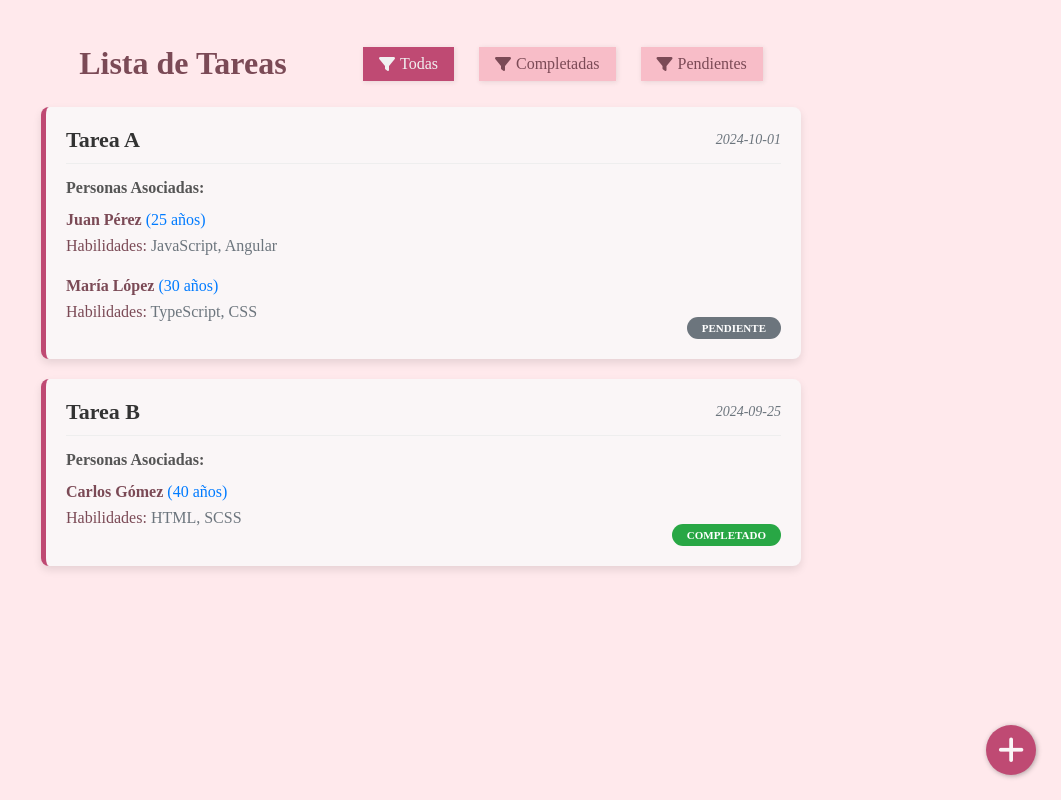
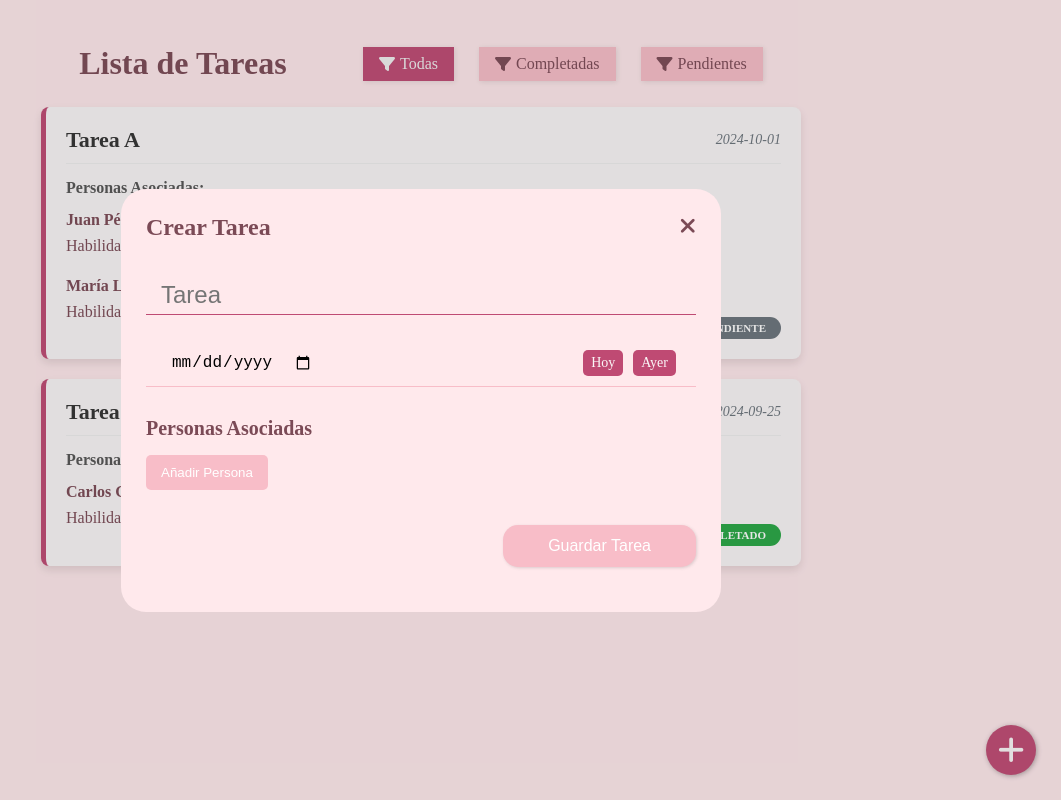
Before and after one commit to jcvillacob/velaioTest, an Angular app: page / in a window 1280 px wide. Shown: the whole page, without its empty margins (219-1280 px from the left). Built offline with nearby package versions, Linux system fonts and the light colour scheme.

Commit message:
feature: create task form

```diff
--- a/src/app/app.module.ts
+++ b/src/app/app.module.ts
@@ -6,6 +6,7 @@ import { AppComponent } from './app.component';
 import { TasksComponent } from './components/tasks/tasks.component';
 import { FilterButtonComponent } from "./shared/filter-button/filter-button.component";
 import { CreateTaskComponent } from './components/create-task/create-task.component';
+import { ReactiveFormsModule } from '@angular/forms';
 
 @NgModule({
   declarations: [
@@ -16,7 +17,8 @@ import { CreateTaskComponent } from './components/create-task/create-task.compon
   imports: [
     BrowserModule,
     AppRoutingModule,
-    FilterButtonComponent
+    FilterButtonComponent,
+    ReactiveFormsModule
 ],
   providers: [],
   bootstrap: [AppComponent]
--- a/src/app/components/create-task/create-task.component.html
+++ b/src/app/components/create-task/create-task.component.html
@@ -3,5 +3,69 @@
 </div>
 
 <div class="create-content" [class.create-content--active]="modal" (click)="closeModal()">
+  <div class="create-content__card" (click)="$event.stopPropagation()">
+    <div class="create-content__header">
+      <h5 class="create-content__title">Crear Tarea</h5>
+      <div class="create-content__close" (click)="closeModal()">
+        <i class="fa-solid fa-xmark"></i>
+      </div>
+    </div>
 
+    <form [formGroup]="taskForm" (ngSubmit)="onSubmit()" class="create-content__form">
+
+      <!-- Campo para el título de la tarea -->
+      <div class="form__title">
+        <input type="text" placeholder="Tarea" formControlName="title">
+      </div>
+
+      <!-- Campo para la fecha -->
+      <div class="form__date">
+        <div class="date__date">
+          <input type="date" name="fecha" formControlName="fecha">
+          <div class="date__spec">
+            <div class="date__today" (click)="setTodayDate()">Hoy</div>
+            <div class="date__today" (click)="setYesterdayDate()">Ayer</div>
+          </div>
+        </div>
+      </div>
+
+      <!-- Personas Asociadas -->
+      <div class="form__people">
+        <h4>Personas Asociadas</h4>
+        <div *ngFor="let person of people.controls; let i = index" [formGroupName]="i" class="person">
+
+          <div class="person__header">
+            <h5>Persona {{ i + 1 }}</h5>
+            <button type="button" (click)="removePerson(i)" class="btn-remove-person">Eliminar Persona</button>
+          </div>
+
+          <div class="person__field">
+            <input type="text" placeholder="Nombre" formControlName="name">
+          </div>
+
+          <div class="person__field">
+            <input type="number" placeholder="Edad" formControlName="age">
+          </div>
+
+          <!-- Habilidades de la persona -->
+          <div class="person__skills">
+            <h5>Habilidades</h5>
+            <div *ngFor="let skill of getSkills(i).controls; let j = index" class="skill">
+              <input type="text" [formControlName]="j" placeholder="Habilidad">
+              <button type="button" (click)="removeSkill(i, j)" class="btn-remove-skill">Eliminar Habilidad</button>
+            </div>
+            <button type="button" (click)="addSkill(i)" class="btn-add-skill">Añadir Habilidad</button>
+          </div>
+
+        </div>
+
+        <button type="button" (click)="addPerson()" class="btn-add-person">Añadir Persona</button>
+      </div>
+
+      <!-- Botón para enviar el formulario -->
+      <div class="form__buttons">
+        <button type="submit" class="buttons__guardar" [disabled]="taskForm.invalid">Guardar Tarea</button>
+      </div>
+    </form>
+  </div>
 </div>
--- a/src/app/components/create-task/create-task.component.scss
+++ b/src/app/components/create-task/create-task.component.scss
@@ -32,6 +32,236 @@
   background-color: rgba(53, 53, 53, 0.123);
 
   &.create-content--active {
-    display: block;
+    display: flex;
+    justify-content: center;
+    align-items: center;
+  }
+
+  &__card {
+    background-color: var(--px-bg);
+    min-width: 300px;
+    max-width: 600px;
+    width: 100%;
+    margin: 0 15px;
+    border-radius: 25px;
+    padding: 25px;
+  }
+
+  &__header {
+    display: flex;
+    justify-content: space-between;
+    align-items: center;
+    & h5 {
+      font-size: 24px;
+    }
+
+    & div {
+      font-size: 22px;
+      cursor: pointer;
+      transition: scale 0.3s;
+      &:hover {
+        scale: 1.1;
+      }
+    }
+  }
+
+  &__form {
+    width: 100%;
+    margin-top: 35px;
+
+    & .form__title {
+      width: 100%;
+      & input {
+        width: 100%;
+        border: none;
+        border-bottom: 1px solid var(--px-dark);
+        padding: 5px 15px;
+        font-size: 24px;
+        color: var(--px-theme-2);
+        background-color: var(--px-bg);
+        font-weight: 400;
+        &:focus {
+          outline: none;
+          border-bottom: 2px solid var(--px-theme-2);
+        }
+      }
+    }
+
+    & .form__date {
+      width: 100%;
+      display: flex;
+      padding: 10px;
+      padding-left: 25px;
+      margin-top: 25px;
+      border-bottom: 1px solid var(--px-theme);
+      & input {
+        font-size: 16px;
+        border: none;
+        background-color: transparent;
+        &:focus {
+          outline: none;
+        }
+      }
+      &:focus {
+        border-bottom: 2px solid var(--px-theme-2);
+      }
+      & .date__date {
+        display: flex;
+        justify-content: space-between;
+        align-items: center;
+        width: 100%;
+        & .date__spec {
+          display: flex;
+          & .date__today {
+            margin-right: 10px;
+            padding: 5px 8px;
+            background-color: var(--px-dark);
+            color: var(--px-white);
+            border-radius: 5px;
+            font-size: 14px;
+            cursor: pointer;
+          }
+        }
+      }
+    }
+
+    & .form__people {
+      margin-top: 30px;
+
+      & h4 {
+        font-size: 20px;
+        margin-bottom: 15px;
+      }
+
+      & .person {
+        border: 1px solid #ccc;
+        padding: 15px;
+        border-radius: 10px;
+        margin-bottom: 20px;
+
+        &__header {
+          display: flex;
+          justify-content: space-between;
+          align-items: center;
+          margin-bottom: 10px;
+
+          & h5 {
+            margin: 0;
+            font-size: 18px;
+          }
+
+          & .btn-remove-person {
+            background-color: #dc3545;
+            color: #fff;
+            border: none;
+            padding: 5px 10px;
+            border-radius: 5px;
+            cursor: pointer;
+            &:hover {
+              background-color: #c82333;
+            }
+          }
+        }
+
+        &__field {
+          margin-bottom: 10px;
+          & input {
+            width: 100%;
+            padding: 8px;
+            font-size: 16px;
+            border: 1px solid #ccc;
+            border-radius: 5px;
+            &:focus {
+              outline: none;
+              border-color: var(--px-theme-2);
+            }
+          }
+        }
+
+        &__skills {
+          & h5 {
+            font-size: 16px;
+            margin-bottom: 10px;
+          }
+
+          & .skill {
+            display: flex;
+            align-items: center;
+            margin-bottom: 10px;
+
+            & input {
+              flex: 1;
+              padding: 8px;
+              font-size: 16px;
+              border: 1px solid #ccc;
+              border-radius: 5px;
+              &:focus {
+                outline: none;
+                border-color: var(--px-theme-2);
+              }
+            }
+
+            & .btn-remove-skill {
+              background-color: #dc3545;
+              color: #fff;
+              border: none;
+              padding: 5px 10px;
+              border-radius: 5px;
+              margin-left: 10px;
+              cursor: pointer;
+              &:hover {
+                background-color: #c82333;
+              }
+            }
+          }
+
+          & .btn-add-skill {
+            background-color: var(--px-theme);
+            color: #fff;
+            border: none;
+            padding: 5px 10px;
+            border-radius: 5px;
+            cursor: pointer;
+            &:hover {
+              background-color: var(--px-theme-2);
+            }
+          }
+        }
+      }
+
+      & .btn-add-person {
+        background-color: var(--px-theme);
+        color: #fff;
+        border: none;
+        padding: 10px 15px;
+        border-radius: 5px;
+        cursor: pointer;
+        &:hover {
+          background-color: var(--px-theme-2);
+        }
+      }
+    }
+
+    & .form__buttons {
+      width: 100%;
+      display: flex;
+      justify-content: flex-end;
+      align-items: center;
+      margin: 35px 0 20px;
+      & .buttons__guardar {
+        padding: 12px 45px;
+        background-color: var(--px-theme);
+        color: #fff;
+        border-radius: 15px;
+        font-size: 16px;
+        font-weight: 500;
+        box-shadow: 1px 1px 3px rgba(110, 110, 110, 0.24);
+        border: none;
+        cursor: pointer;
+        &:hover {
+          background-color: var(--px-theme-2);
+        }
+      }
+    }
   }
 }
--- a/src/app/components/create-task/create-task.component.ts
+++ b/src/app/components/create-task/create-task.component.ts
@@ -1,4 +1,5 @@
 import { Component } from '@angular/core';
+import { FormArray, FormBuilder, FormGroup, Validators } from '@angular/forms';
 
 @Component({
   selector: 'app-create-task',
@@ -6,7 +7,47 @@ import { Component } from '@angular/core';
   styleUrls: ['./create-task.component.scss']
 })
 export class CreateTaskComponent {
-  modal: boolean = false;
+  modal: boolean = true;
+  taskForm: FormGroup;
+
+  constructor(private fb: FormBuilder) {
+    this.taskForm = this.fb.group({
+      title: ['', Validators.required],
+      fecha: ['', Validators.required],
+      description: ['', Validators.required],
+      completed: [false],
+      people: this.fb.array([])
+    });
+  }
+
+  get people(): FormArray {
+    return this.taskForm.get('people') as FormArray;
+  }
+
+  addPerson() {
+    const personForm = this.fb.group({
+      name: ['', Validators.required],
+      age: ['', [Validators.required, Validators.min(0)]],
+      skills: this.fb.array([])
+    });
+    this.people.push(personForm);
+  }
+
+  removePerson(index: number) {
+    this.people.removeAt(index);
+  }
+
+  getSkills(index: number): FormArray {
+    return this.people.at(index).get('skills') as FormArray;
+  }
+
+  addSkill(personIndex: number) {
+    this.getSkills(personIndex).push(this.fb.control('', Validators.required));
+  }
+
+  removeSkill(personIndex: number, skillIndex: number) {
+    this.getSkills(personIndex).removeAt(skillIndex);
+  }
 
   createTask() {
     this.modal = true;
@@ -15,4 +56,33 @@ export class CreateTaskComponent {
   closeModal() {
     this.modal = false;
   }
+
+  setTodayDate() {
+    this.taskForm.controls['fecha'].setValue(
+      new Date().toISOString().substring(0, 10)
+    );
+  }
+
+  setYesterdayDate() {
+    const yesterday = new Date();
+    yesterday.setDate(yesterday.getDate() - 1);
+    this.taskForm.controls['fecha'].setValue(
+      yesterday.toISOString().substring(0, 10)
+    );
+  }
+
+  onSubmit() {
+    if (this.taskForm.valid) {
+      const newTask = this.taskForm.value;
+      console.log('Nueva tarea creada:', newTask);
+      // Aquí puedes agregar la lógica para manejar la nueva tarea, como agregarla a un array o enviarla a un backend.
+      this.modal = false; // Cerrar el modal después de la creación de la tarea
+      this.taskForm.reset(); // Reiniciar el formulario
+      // Reiniciar los arrays
+      this.taskForm.setControl('people', this.fb.array([]));
+    } else {
+      console.log('Formulario no válido');
+    }
+  }
+
 }
```
